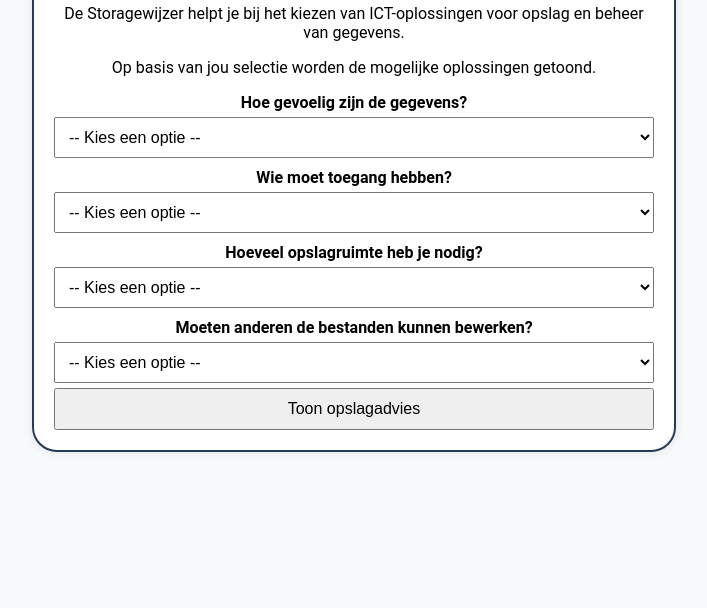
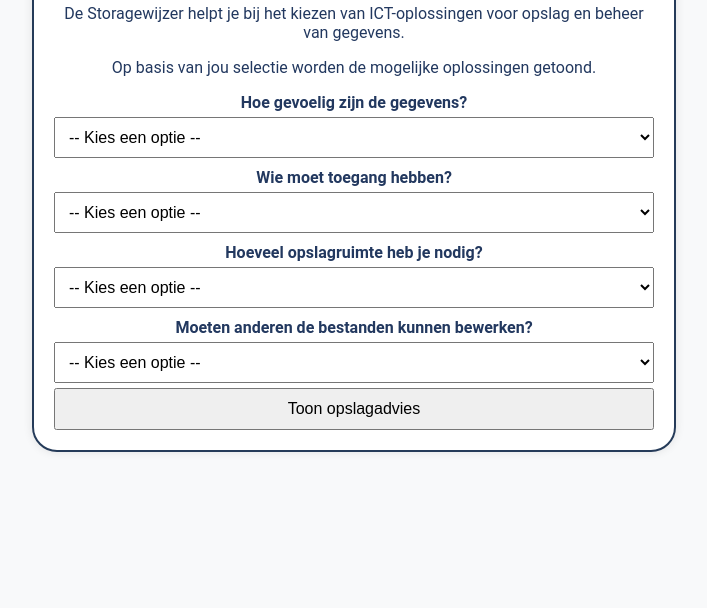
Before and after one commit to miero-ZR/test2, a plain HTML site: page index.html in a window 1280 px wide. Shown: the part 192-800 px from the top of the page, without its empty margins (286-993 px from the left). Drawn offline with Linux system fonts and the light colour scheme.

Commit message:
Update styles.css

```diff
--- a/styles.css
+++ b/styles.css
@@ -10,6 +10,7 @@ body {
     margin: auto;
     background: white;
     text-align: center;
+    color: #22385f;
     padding: 20px;
     border-radius: 25px;
     border: 2px solid #253b59;
```
